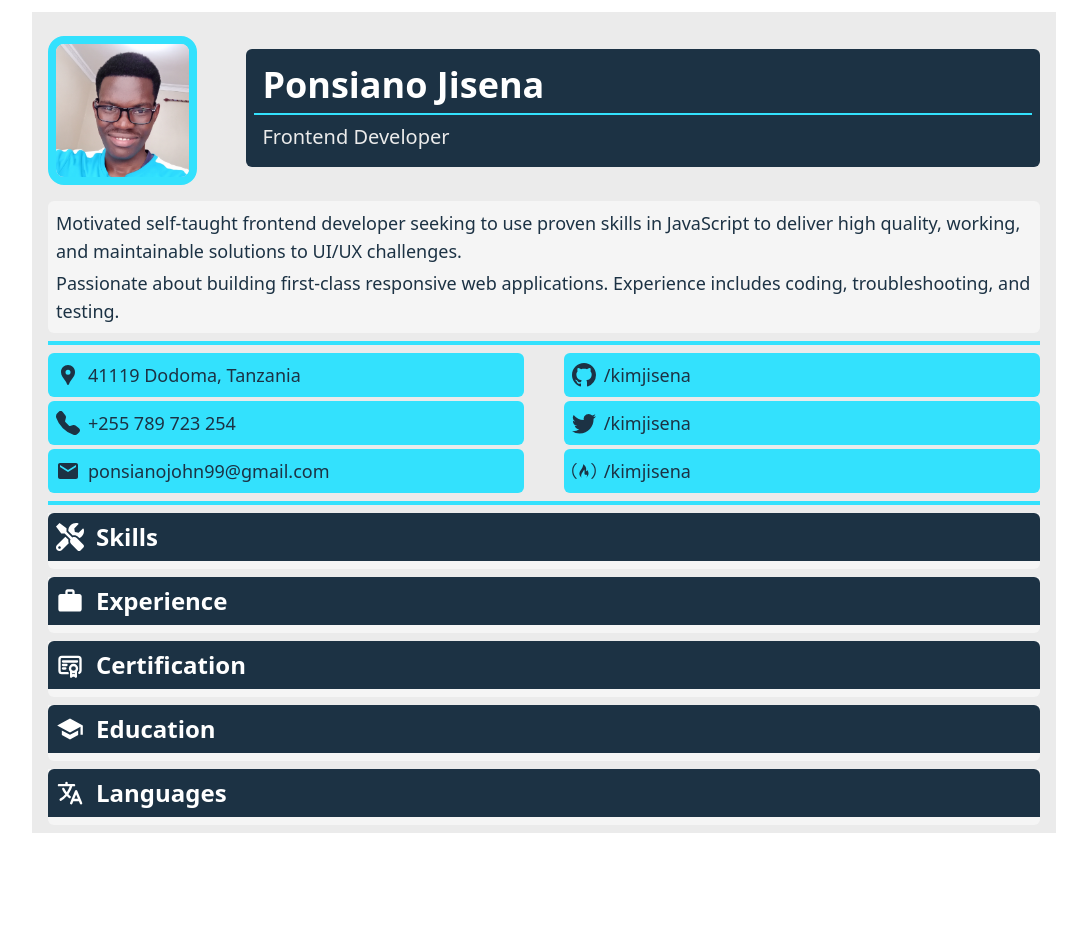
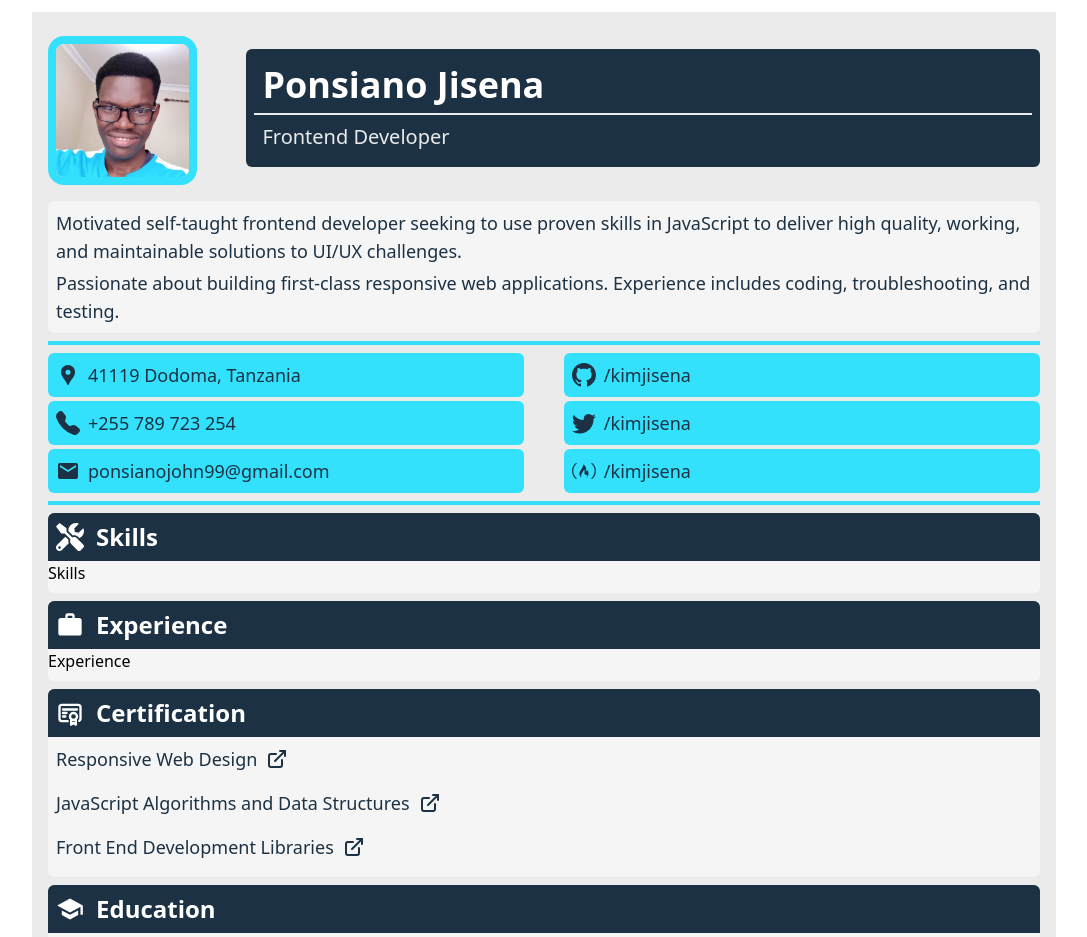
Before and after one commit to kimjisena/resume, a React (Create React App) app: page / in a window 1280 px wide. Shown: the top 937 px of the page, without its empty margins (96-1183 px from the left). Before the commit the page ends 845 px from the top, so only its background shows below. Built offline with nearby package versions, Linux system fonts and the light colour scheme; the HTML template or start-up script is replaced by a standard one.

Commit message:
add Certification content

```diff
--- a/src/components/Main.tsx
+++ b/src/components/Main.tsx
@@ -5,15 +5,26 @@ import { MdWork } from "react-icons/md";
 import { TbCertificate } from "react-icons/tb";
 import { MdSchool } from "react-icons/md";
 import Section from "./main/Section";
+import Certification from "./main/Certification";
 
 export default function Main (): ReactElement {
   return (
     <main className={`flex flex-col justify-between my-2 px-4`}>
-      <Section text={`Skills`} Icon={FaTools} />
-      <Section text={`Experience`} Icon={MdWork} />
-      <Section text={`Certification`} Icon={TbCertificate} />
-      <Section text={`Education`} Icon={MdSchool} />
-      <Section text={`Languages`} Icon={IoLanguage} />
+      <Section text={`Skills`} Icon={FaTools}>
+        <div>Skills</div>
+      </Section>
+      <Section text={`Experience`} Icon={MdWork}>
+        <div>Experience</div>
+      </Section>
+      <Section text={`Certification`} Icon={TbCertificate}>
+        <Certification />
+      </Section>
+      <Section text={`Education`} Icon={MdSchool}>
+        <div>Education</div>
+      </Section>
+      <Section text={`Languages`} Icon={IoLanguage}>
+        <div>Languages</div>
+      </Section>
     </main>
   );
 }
--- a/src/components/header/Title.tsx
+++ b/src/components/header/Title.tsx
@@ -3,7 +3,7 @@ import { ReactElement } from "react";
 export default function Title (): ReactElement {
   return (
     <div className={`rounded-md w-full mb-1 p-2 bg-dark-blue text-[white]`}>
-      <h1 className={`text-4xl font-bold border-b-2 border-light-green p-2`}>Ponsiano Jisena</h1>
+      <h1 className={`text-4xl font-bold border-b-2 border-dark-grey p-2`}>Ponsiano Jisena</h1>
       <h2 className={`text-xl text-dark-grey p-2`}>Frontend Developer</h2>
     </div>
   );
--- /dev/null
+++ b/src/components/main/Certification.tsx
@@ -0,0 +1,37 @@
+import { ReactElement } from "react";
+import { TbExternalLink } from "react-icons/tb";
+
+export default function Certification (): ReactElement {
+  return (
+  <ul>
+    <a href={`https://www.freecodecamp.org/certification/kimjisena/responsive-web-design`}>
+      <li className={`flex flex-row items-center text-dark-blue text-lg p-2`}>
+        Responsive Web Design
+        <TbExternalLink className={`text-dark-blue ml-2`} size={`24px`} />
+      </li>
+    </a>
+
+    <a href={`https://www.freecodecamp.org/certification/kimjisena/javascript-algorithms-and-data-structures`}>
+      <li className={`flex flex-row items-center text-dark-blue text-lg p-2 md:hidden`}>
+        JavaScript DSA
+        <TbExternalLink className={`text-dark-blue ml-2`} size={`24px`} />
+      </li>
+      <li className={`hidden md:flex md:flex-row md:items-center text-dark-blue text-lg p-2`}>
+        JavaScript Algorithms and Data Structures
+        <TbExternalLink className={`text-dark-blue ml-2`} size={`24px`} />
+      </li>
+    </a>
+
+    <a href={`https://www.freecodecamp.org/certification/kimjisena/front-end-development-libraries`}>
+      <li className={`flex flex-row items-center text-dark-blue text-lg p-2 md:hidden`}>
+        Front End Development
+        <TbExternalLink className={`text-dark-blue ml-2`} size={`24px`} />
+      </li>
+      <li className={`hidden md:flex md:flex-row md:items-center text-dark-blue text-lg p-2`}>
+        Front End Development Libraries
+        <TbExternalLink className={`text-dark-blue ml-2`} size={`24px`} />
+      </li>
+    </a>
+  </ul>
+  );
+}
--- a/src/components/main/Section.tsx
+++ b/src/components/main/Section.tsx
@@ -1,11 +1,12 @@
 import { ReactElement } from "react";
 import SectionHeader from './SectionHeader';
-import { IconProps } from "../types";
+import { IconProps, Children } from "../types";
 
-export default function Section ({text, Icon}: IconProps): ReactElement {
+export default function Section ({ text, Icon, children }: Children & IconProps): ReactElement {
   return (
     <section id={text} className={`bg-[whitesmoke] mb-2 pb-2 rounded-b-md`}>
       <SectionHeader Icon={Icon} text={text} />
+      {children}
     </section>
   );
 }
```
Also changed, not shown: src/components/types.ts (+6 -1 lines). Lines whose indentation alone changed are shown as unchanged.
